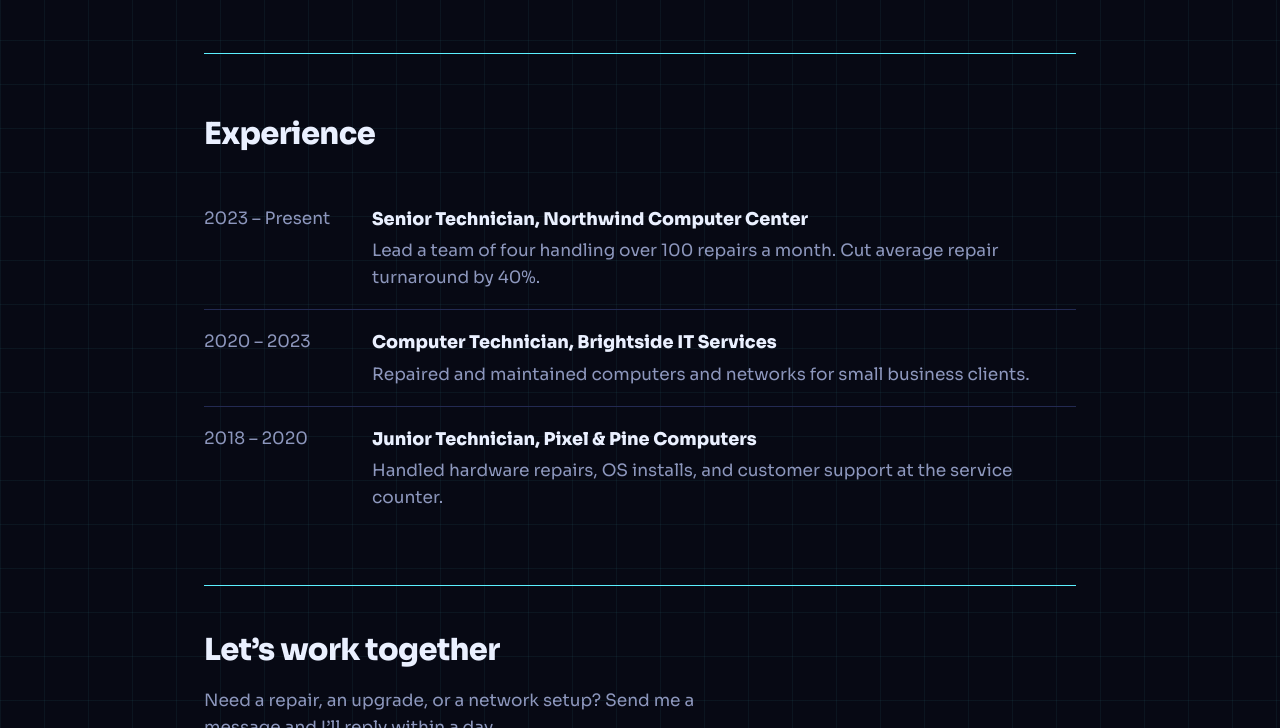
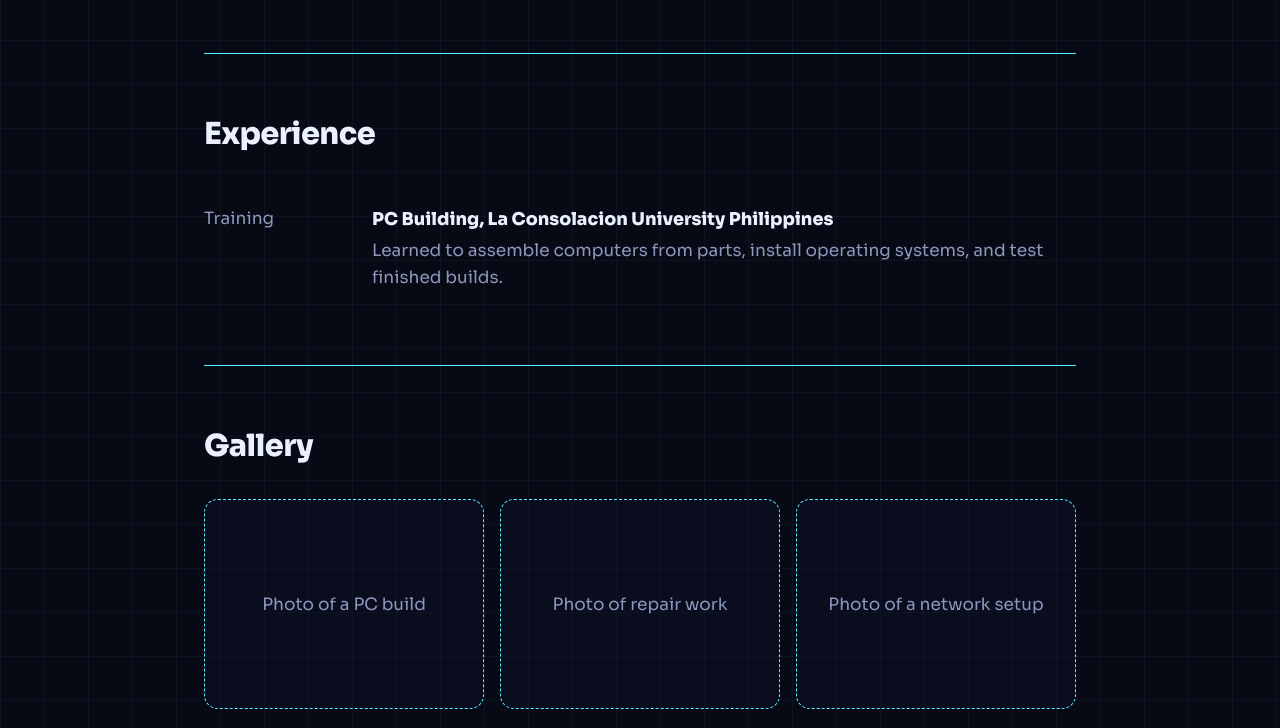
Before and after one commit to BlackPAm-cyber/Portfolio, a plain HTML site: page Mark Ken I. Martin – Computer Servicing.html in a window 1280 px wide. Shown: the part 2072-2800 px from the top of the page. Drawn offline with Linux system fonts and the light colour scheme.

Commit message:
Update Mark Ken I. Martin – Computer Servicing.html

```diff
--- a/Mark Ken I. Martin – Computer Servicing.html
+++ b/Mark Ken I. Martin – Computer Servicing.html
@@ -51,6 +51,7 @@ h2{font-size:1.9rem;margin:0 0 28px;letter-spacing:-.02em}
 .job time{color:var(--muted)}
 .job h3{margin:0;font-size:1.1rem}
 .job p{margin:4px 0 0;color:var(--muted)}
+.gallery{display:grid;grid-template-columns:repeat(auto-fit,minmax(240px,1fr));gap:16px}.shot{margin:0;aspect-ratio:4/3;border:1px dashed var(--accent);border-radius:14px;display:flex;align-items:center;justify-content:center;text-align:center;padding:16px;color:var(--muted);background:rgba(15,19,40,.5)}
 footer{padding:40px 0 56px;border-top:1px solid var(--accent)}
 footer h2{margin-bottom:12px}
 footer p{margin:0 0 20px;color:var(--muted);max-width:32rem}
@@ -69,6 +70,7 @@ footer p{margin:0 0 20px;color:var(--muted);max-width:32rem}
       <li><a href="#projects">Services</a></li>
       <li><a href="#skills">Skills</a></li>
       <li><a href="#experience">Experience</a></li>
+      <li><a href="#gallery">Gallery</a></li>
       <li><a href="#contact">Contact</a></li>
     </ul>
   </nav>
@@ -120,16 +122,17 @@ footer p{margin:0 0 20px;color:var(--muted);max-width:32rem}
   <section id="experience">
     <h2>Experience</h2>
     <div class="job">
-      <time>2023 – Present</time>
-      <div><h3>Senior Technician, Northwind Computer Center</h3><p>Lead a team of four handling over 100 repairs a month. Cut average repair turnaround by 40%.</p></div>
+      <time>Training</time>
+      <div><h3>PC Building, La Consolacion University Philippines</h3><p>Learned to assemble computers from parts, install operating systems, and test finished builds.</p></div>
     </div>
-    <div class="job">
-      <time>2020 – 2023</time>
-      <div><h3>Computer Technician, Brightside IT Services</h3><p>Repaired and maintained computers and networks for small business clients.</p></div>
-    </div>
-    <div class="job">
-      <time>2018 – 2020</time>
-      <div><h3>Junior Technician, Pixel &amp; Pine Computers</h3><p>Handled hardware repairs, OS installs, and customer support at the service counter.</p></div>
+  </section>
+
+  <section id="gallery">
+    <h2>Gallery</h2>
+    <div class="gallery">
+      <figure class="shot">Photo of a PC build</figure>
+      <figure class="shot">Photo of repair work</figure>
+      <figure class="shot">Photo of a network setup</figure>
     </div>
   </section>
 
```
